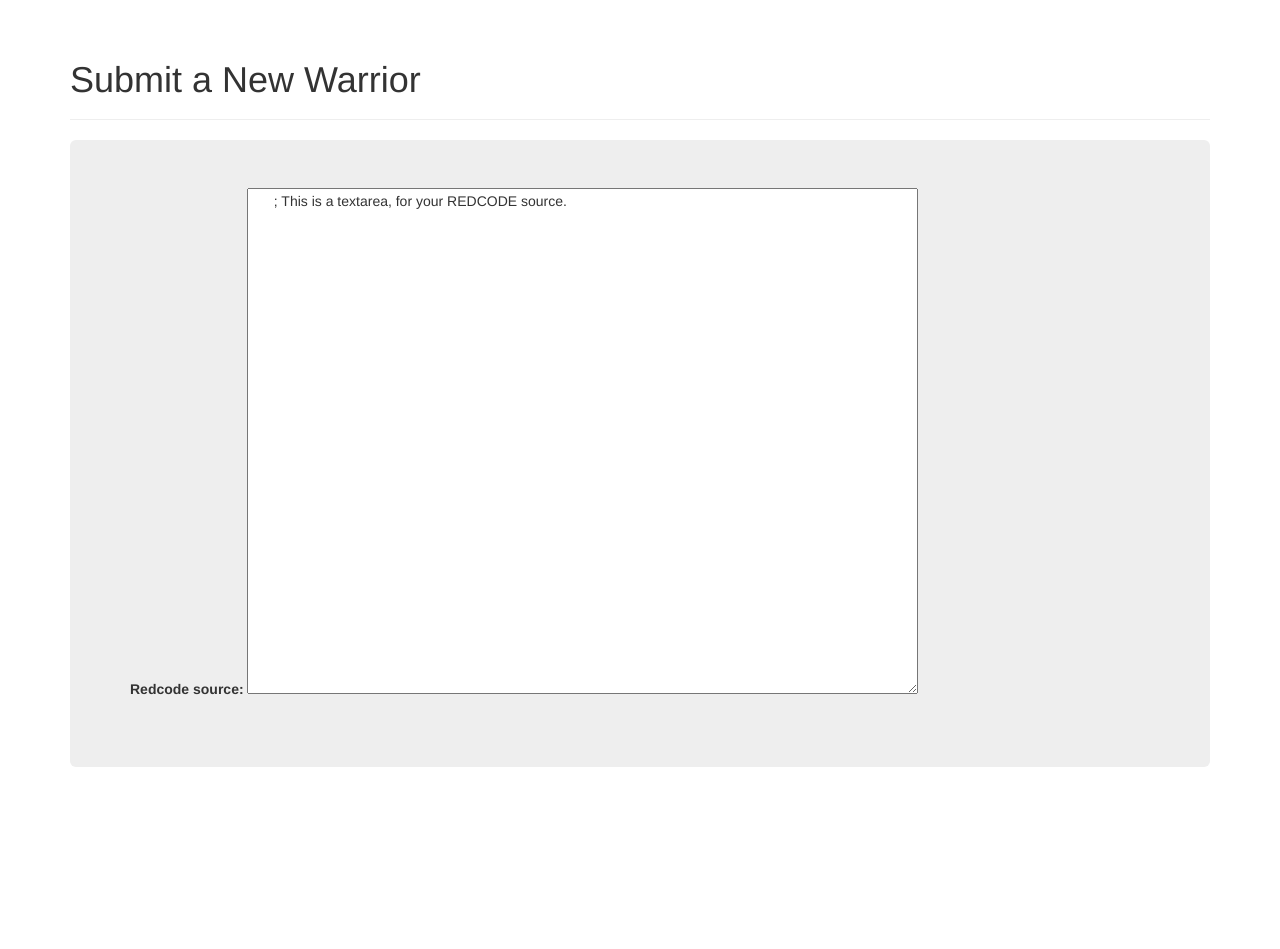
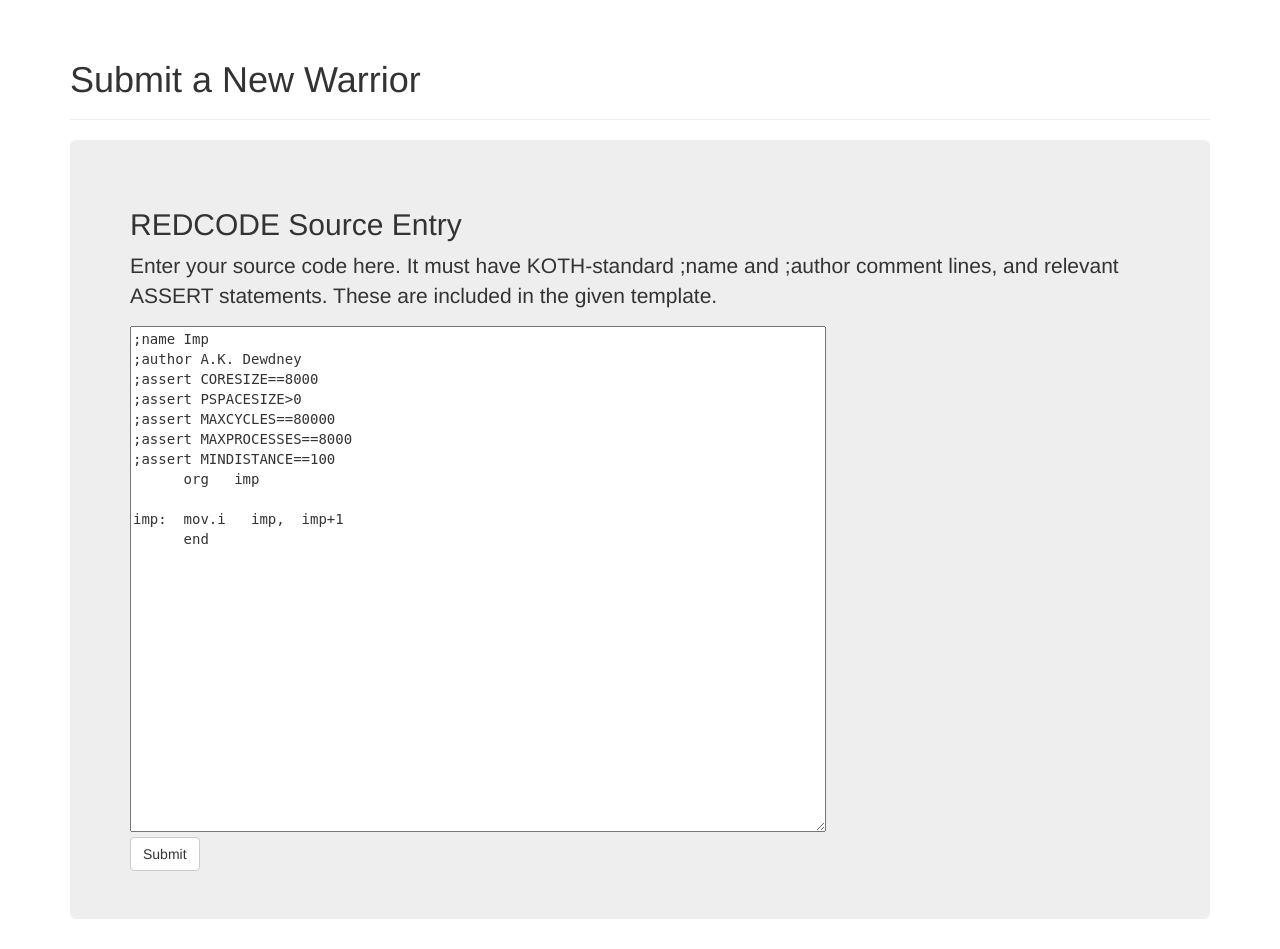
Before and after one commit to NoraCodes/corewar32, a Flask app: page /warriors/add in a window 1280 px wide. Shown: the part 52-1001 px from the top of the page. Before the commit the page ends 819 px from the top, so only its background shows below. Run offline with Flask 2, Linux system fonts and the light colour scheme; parts of the project's set-up code (start-up, migrations or seed data) failed here and were passed over; some libraries are stand-ins or nearby versions.

Commit message:
Warrior validation

```diff
--- a/corestore/corestore/__init__.py
+++ b/corestore/corestore/__init__.py
@@ -5,3 +5,4 @@ app = Flask(__name__)
 bootstrap = Bootstrap(app)
 
 import corestore.views as views
+import corestore.corewar as corewar
--- /dev/null
+++ b/corestore/corestore/corewar.py
@@ -0,0 +1,44 @@
+# This is the default command line for PMARS, with the settings we've specified
+PMARS_CLI = "pmars -k -p 8000 -c 80000 -p 8000 -l 100 -d 100"
+# This addition to the command line makes PMARS run with just validation
+PMARS_NO_GRAPHICS = " -r 0 -v 000"
+
+def check_for_name(source):
+    # Look through the source, trying to find a ;name
+    found = False
+    for line in source.split('\n'):
+        if len(line.split()) >= 2 and line.split()[0] == ";name":
+            found = True
+            break
+    return found
+
+def check_for_author(source):
+    # Look through the source, trying to find a ;author
+    found = False
+    for line in source.split('\n'):
+        if len(line.split()) >= 2 and line.split()[0] == ";author":
+            found = True
+            break
+    return found
+
+def validate(source):
+    import subprocess
+
+    # First, check if ;name, ;author, and ;assert are all present
+    if not check_for_name(source):
+        return (-1, "NAME metaline not found.\nYour program needs to have a line" +
+                    " that starts with ;name and includes a program name.")
+    if not check_for_author(source):
+        return (-1, "AUTHOR metaline not found.\nYour program needs to have a " +
+                    "line that starts with ;author and includes your name.")
+
+
+    # Open a PMARS process process we can communicate with
+    p = subprocess.Popen((PMARS_CLI + PMARS_NO_GRAPHICS + ' -').split(),
+                        stdin=subprocess.PIPE,
+                        stdout=subprocess.PIPE,
+                        stderr=subprocess.STDOUT)
+    # Send the program we need to validate, and get the output
+    out = str(p.communicate(input=bytes(source, encoding="UTF-8"))[0], encoding="UTF-8") + "<br />"
+    retval = p.returncode
+    return (retval, out)
--- a/corestore/corestore/templates/new_warrior.html
+++ b/corestore/corestore/templates/new_warrior.html
@@ -1,12 +1,28 @@
 {% extends "layout.html" %}
 {% block pageheader %}Submit a New Warrior{% endblock %}
 {% block pagecontent %}
-<form role="form">
-  <div class="form-group">
-    <label for="source"> Redcode source: </label>
-    <textarea id="source" class="form_control" rows=25 cols=80>
-      ; This is a textarea, for your REDCODE source.
-    </textarea>
-  </div>
+<h2>REDCODE Source Entry</h2>
+<p>Enter your source code here. It must have KOTH-standard ;name and ;author
+comment lines, and relevant ASSERT statements. These are included in the
+given template.</p>
+<form role="form" action="{{ url_for('add_warrior') }}" id="sourceform"
+method="POST">
+  <textarea name="source" form="sourceform" class="form_control"
+  style="font-family:monospace"
+  rows=25 cols=80>
+;name Imp
+;author A.K. Dewdney
+;assert CORESIZE==8000
+;assert PSPACESIZE>0
+;assert MAXCYCLES==80000
+;assert MAXPROCESSES==8000
+;assert MINDISTANCE==100
+      org   imp
+
+imp:  mov.i   imp,  imp+1
+      end
+  </textarea>
+  <br />
+  <button type="submit" class="btn btn-default">Submit</button>
 </form>
 {% endblock %}
--- /dev/null
+++ b/corestore/corestore/templates/new_warrior_result.html
@@ -0,0 +1,5 @@
+{% extends "layout.html" %}
+{% block pageheader %}Warrior Submission {%if success%}Succeeded{%else%}Failed{%endif%}{% endblock %}
+{% block pagecontent %}
+{{ message |safe }}
+{% endblock %}
--- a/corestore/corestore/views.py
+++ b/corestore/corestore/views.py
@@ -1,5 +1,6 @@
 from flask import request, render_template
 from corestore import app
+from corestore import corewar
 
 
 @app.route("/")
@@ -7,10 +8,20 @@ def index():
     return render_template('index.html')
 
 
-@app.route("/warriors/add")
+@app.route("/warriors/add", methods=['GET', 'POST'])
 def add_warrior():
-    return render_template('new_warrior.html')
-
+    if request.method == 'GET':
+        return render_template('new_warrior.html')
+    elif request.method == 'POST':
+        (ret, out) = corewar.validate(request.form.get('source', None))
+        if ret != 0:
+            return render_template('new_warrior_result.html',
+                                    success=False,
+                                    message=out.replace('\n', '<br />'))
+        else:
+            return render_template('new_warrior_result.html',
+                                    success=True,
+                                    message=out.replace('\n', '<br />'))
 
 @app.route("/warriors/list")
 def list_warriors():
```
